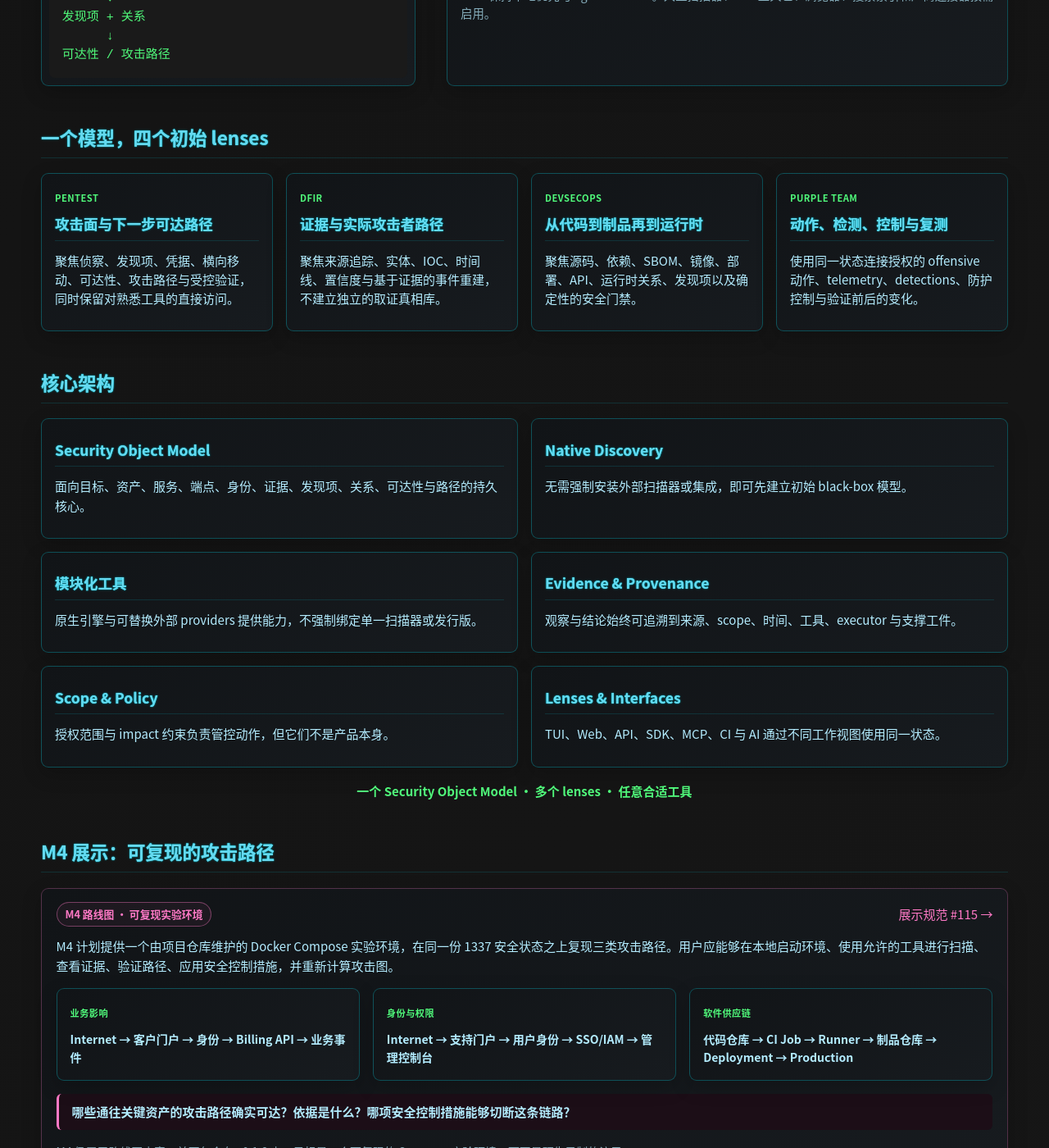
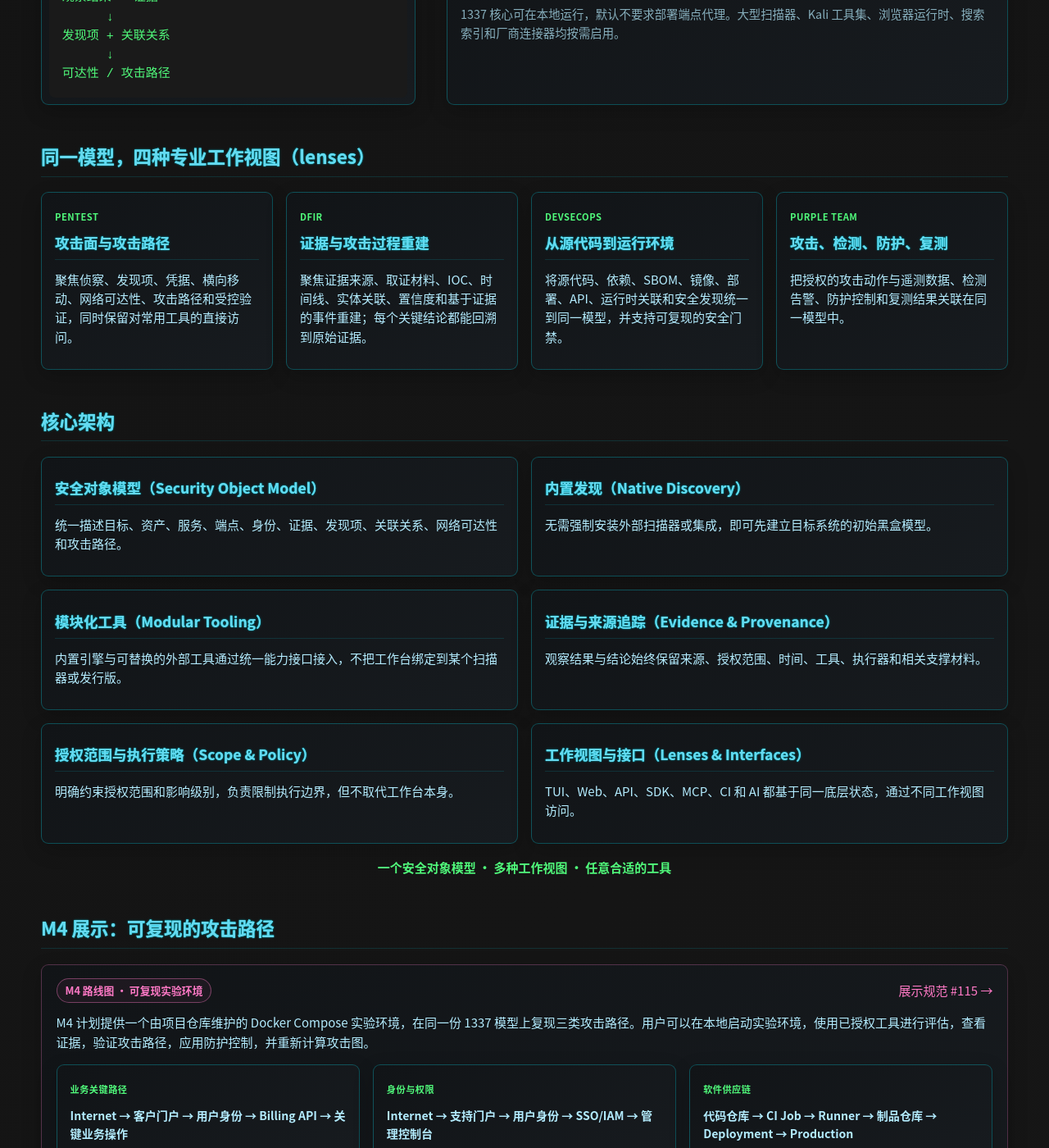
Before and after one commit to Fuzzy-Technologies/1337, a Jekyll site: the page built from zh-cn/index.md, in a window 1280 px wide and 1400 px high, scrolled down 930 px. Shown: the whole window at 82% size. Built offline with Jekyll 4.4.1, drawn with Linux system fonts in a browser that asks for light colours; Markdown is read by kramdown in place of the engine named in the settings; some of the changed text lies outside the part shown.

Commit message:
docs(site): rewrite Simplified Chinese copy for security practitioners

```diff
--- a/zh-cn/index.md
+++ b/zh-cn/index.md
@@ -2,7 +2,7 @@
 layout: default
 lang: zh-CN
 title: 1337 Security Workbench
-description: Fuzzy Technologies 的 1337 Security Workbench —— 本地优先的开放式网络安全工作台，围绕实时安全对象模型与模块化安全工具构建。
+description: Fuzzy Technologies 的 1337 Security Workbench——面向渗透测试、安全调查与安全工程分析的本地优先工作台，以动态安全对象模型（Security Object Model）和可插拔安全工具为核心。
 keywords: 1337 Security Workbench, 网络安全, 安全工作台, AI 安全, 网络安全 AI 智能体, 渗透测试, 安全自动化, 攻击图, 攻击路径, 可达性分析, 证据来源追踪, Fuzzy Technologies
 ---
 
@@ -20,95 +20,95 @@ keywords: 1337 Security Workbench, 网络安全, 安全工作台, AI 安全, 网
 
 <section class="hero hero-grid">
 <div class="hero-primary">
-<p class="eyebrow">开放式网络安全工作台 · 实时安全对象模型 · 模块化安全工具</p>
-<p class="hero-hook">发现系统。<br><strong>在工作过程中持续构建模型</strong></p>
-<span class="status">早期 pre-alpha · Apache-2.0 Community core · v0.1.8</span>
+<p class="eyebrow">开放式安全工作台 · 动态安全对象模型 · 可插拔安全工具</p>
+<p class="hero-hook">分析目标系统。<br><strong>模型随工作过程持续更新</strong></p>
+<span class="status">早期 pre-alpha · Apache-2.0 · v0.1.8</span>
 </div>
 
 <div class="hero-secondary">
-<p>面向实践型安全工作的快速、本地优先工作台。原生发现先建立初始模型；内置与可插拔工具随后用证据、发现项、关系、可达性和攻击路径持续丰富同一状态。</p>
-<blockquote class="hero-quote"><strong>模型负责推理。1337 保存状态、管控执行并保存证据</strong></blockquote>
+<p>1337 是一套快速、本地优先的安全工作台，面向渗透测试、安全调查和工程化安全分析。内置扫描与发现能力先建立目标系统的初始模型，随后由内置工具和外部工具持续补充观察结果、证据、发现项、关联关系、网络可达性和攻击路径。</p>
+<blockquote class="hero-quote"><strong>模型负责推理；1337 负责保存状态、约束执行并留存证据</strong></blockquote>
 <div class="links hero-actions">
 <a href="https://github.com/Fuzzy-Technologies/1337">GitHub</a>
-<a href="https://github.com/Fuzzy-Technologies/1337/releases/tag/v0.1.8">Pre-release v0.1.8</a>
-<a href="https://github.com/Fuzzy-Technologies/1337/milestones">路线图</a>
+<a href="https://github.com/Fuzzy-Technologies/1337/releases/tag/v0.1.8">预发布版 v0.1.8</a>
+<a href="https://github.com/Fuzzy-Technologies/1337/milestones">开发路线图</a>
 </div>
 </div>
 </section>
 
 <section class="content-section">
-<h2>一个实时模型，而不是一堆孤立输出</h2>
+<h2>一个动态模型，而不是一堆互不关联的扫描结果</h2>
 <div class="grid problem-grid">
 <section class="card">
-<span class="card-label">原生发现</span>
-<h3>无需先安装大型外部工具即可开始建模</h3>
-<p>1337 先发现基础目标、主机、服务、端点、技术与关系，再随着更多传感器接入不断扩展模型。</p>
+<span class="card-label">内置扫描与发现</span>
+<h3>无需依赖外部扫描器也能先建立基础模型</h3>
+<p>1337 可先发现目标、主机、服务、端点、技术栈及其关联关系；接入更多工具和数据源后，再持续补充和校验模型。</p>
 </section>
 
 <section class="card">
-<span class="card-label">共享状态</span>
-<h3>所有传感器丰富同一个模型</h3>
-<p>Nmap、Nuclei、浏览器、Kali 工具包、导入工件与厂商集成都贡献可追溯观察，而不是形成彼此割裂的结果孤岛。</p>
+<span class="card-label">统一状态</span>
+<h3>所有工具都补充同一份模型</h3>
+<p>Nmap、Nuclei、浏览器、Kali 工具集、导入的取证材料和外部系统都向同一模型写入可追溯的观察结果，而不是各自留下孤立报告。</p>
 </section>
 
 <section class="card">
-<span class="card-label">实时 Workbench</span>
-<h3>长时间任务不会阻塞操作人员</h3>
-<p>左侧执行命令，右侧按当前 lens 增量更新相关模型切片：对象、证据、发现项、路径或时间线。</p>
+<span class="card-label">实时工作台</span>
+<h3>耗时任务不阻塞操作</h3>
+<p>左侧执行命令，右侧实时更新当前工作视图中的对象、证据、发现项、攻击路径或时间线。</p>
 </section>
 </div>
 </section>
 
 <section class="content-section">
-<h2>从发现到持久的 Security Object Model</h2>
+<h2>从初始扫描到安全对象模型（Security Object Model）</h2>
 <div class="workbench-grid">
-<div class="flow-panel" aria-label="1337 证据流">
-<pre><code>原生发现
+<div class="flow-panel" aria-label="1337 数据流">
+<pre><code>内置扫描器
       ↓
-安全对象
+   安全对象
       ↑
-工具 / 传感器
+工具 / 数据源
       ↓
-观察 + 证据
+观察结果 + 证据
       ↓
-发现项 + 关系
+发现项 + 关联关系
       ↓
 可达性 / 攻击路径</code></pre>
 </div>
 
 <div class="workbench-copy">
-<p class="section-hook"><strong>原生发现建立模型，专业工具继续丰富它</strong></p>
-<p>工具能力是一等公民：原生能力、熟悉的外部 CLI、浏览器、负载引擎、厂商扫描器和未来集成都向同一个 workspace 提供数据。</p>
-<p class="workbench-note">Core 保持本地优先与 agentless-first。大型扫描器、Kali 工具包、浏览器、搜索索引和厂商连接器按需启用。</p>
+<p class="section-hook"><strong>内置扫描器建立初始模型，现有工具继续补充和验证</strong></p>
+<p>工具直接融入工作台：内置检查、常用命令行工具、浏览器、负载生成器、外部扫描器和集成都把结果汇入同一工作空间，而不是形成多套彼此割裂的数据。</p>
+<p class="workbench-note">1337 核心可在本地运行，默认不要求部署端点代理。大型扫描器、Kali 工具集、浏览器运行时、搜索索引和厂商连接器均按需启用。</p>
 </div>
 </div>
 </section>
 
 <section class="content-section">
-<h2>一个模型，四个初始 lenses</h2>
+<h2>同一模型，四种专业工作视图（lenses）</h2>
 <div class="grid">
 <section class="card">
 <span class="card-label">Pentest</span>
-<h3>攻击面与下一步可达路径</h3>
-<p>聚焦侦察、发现项、凭据、横向移动、可达性、攻击路径与受控验证，同时保留对熟悉工具的直接访问。</p>
+<h3>攻击面与攻击路径</h3>
+<p>聚焦侦察、发现项、凭据、横向移动、网络可达性、攻击路径和受控验证，同时保留对常用工具的直接访问。</p>
 </section>
 
 <section class="card">
 <span class="card-label">DFIR</span>
-<h3>证据与实际攻击者路径</h3>
-<p>聚焦来源追踪、实体、IOC、时间线、置信度与基于证据的事件重建，不建立独立的取证真相库。</p>
+<h3>证据与攻击过程重建</h3>
+<p>聚焦证据来源、取证材料、IOC、时间线、实体关联、置信度和基于证据的事件重建；每个关键结论都能回溯到原始证据。</p>
 </section>
 
 <section class="card">
 <span class="card-label">DevSecOps</span>
-<h3>从代码到制品再到运行时</h3>
-<p>聚焦源码、依赖、SBOM、镜像、部署、API、运行时关系、发现项以及确定性的安全门禁。</p>
+<h3>从源代码到运行环境</h3>
+<p>将源代码、依赖、SBOM、镜像、部署、API、运行时关联和安全发现统一到同一模型，并支持可复现的安全门禁。</p>
 </section>
 
 <section class="card">
 <span class="card-label">Purple Team</span>
-<h3>动作、检测、控制与复测</h3>
-<p>使用同一状态连接授权的 offensive 动作、telemetry、detections、防护控制与验证前后的变化。</p>
+<h3>攻击、检测、防护、复测</h3>
+<p>把授权的攻击动作与遥测数据、检测告警、防护控制和复测结果关联在同一模型中。</p>
 </section>
 </div>
 </section>
@@ -116,14 +116,14 @@ keywords: 1337 Security Workbench, 网络安全, 安全工作台, AI 安全, 网
 <section class="content-section">
 <h2>核心架构</h2>
 <div class="architecture-grid">
-<section class="architecture-card"><h3>Security Object Model</h3><p>面向目标、资产、服务、端点、身份、证据、发现项、关系、可达性与路径的持久核心。</p></section>
-<section class="architecture-card"><h3>Native Discovery</h3><p>无需强制安装外部扫描器或集成，即可先建立初始 black-box 模型。</p></section>
-<section class="architecture-card"><h3>模块化工具</h3><p>原生引擎与可替换外部 providers 提供能力，不强制绑定单一扫描器或发行版。</p></section>
-<section class="architecture-card"><h3>Evidence &amp; Provenance</h3><p>观察与结论始终可追溯到来源、scope、时间、工具、executor 与支撑工件。</p></section>
-<section class="architecture-card"><h3>Scope &amp; Policy</h3><p>授权范围与 impact 约束负责管控动作，但它们不是产品本身。</p></section>
-<section class="architecture-card"><h3>Lenses &amp; Interfaces</h3><p>TUI、Web、API、SDK、MCP、CI 与 AI 通过不同工作视图使用同一状态。</p></section>
+<section class="architecture-card"><h3>安全对象模型（Security Object Model）</h3><p>统一描述目标、资产、服务、端点、身份、证据、发现项、关联关系、网络可达性和攻击路径。</p></section>
+<section class="architecture-card"><h3>内置发现（Native Discovery）</h3><p>无需强制安装外部扫描器或集成，即可先建立目标系统的初始黑盒模型。</p></section>
+<section class="architecture-card"><h3>模块化工具（Modular Tooling）</h3><p>内置引擎与可替换的外部工具通过统一能力接口接入，不把工作台绑定到某个扫描器或发行版。</p></section>
+<section class="architecture-card"><h3>证据与来源追踪（Evidence &amp; Provenance）</h3><p>观察结果与结论始终保留来源、授权范围、时间、工具、执行器和相关支撑材料。</p></section>
+<section class="architecture-card"><h3>授权范围与执行策略（Scope &amp; Policy）</h3><p>明确约束授权范围和影响级别，负责限制执行边界，但不取代工作台本身。</p></section>
+<section class="architecture-card"><h3>工作视图与接口（Lenses &amp; Interfaces）</h3><p>TUI、Web、API、SDK、MCP、CI 和 AI 都基于同一底层状态，通过不同工作视图访问。</p></section>
 </div>
-<p class="invariant"><strong>一个 Security Object Model · 多个 lenses · 任意合适工具</strong></p>
+<p class="invariant"><strong>一个安全对象模型 · 多种工作视图 · 任意合适的工具</strong></p>
 </section>
 
 <section class="content-section">
@@ -134,12 +134,12 @@ keywords: 1337 Security Workbench, 网络安全, 安全工作台, AI 安全, 网
 <a href="https://github.com/Fuzzy-Technologies/1337/issues/115">展示规范 #115 →</a>
 </div>
 
-<p>M4 计划提供一个由项目仓库维护的 Docker Compose 实验环境，在同一份 1337 安全状态之上复现三类攻击路径。用户应能够在本地启动环境、使用允许的工具进行扫描、查看证据、验证路径、应用安全控制措施，并重新计算攻击图。</p>
+<p>M4 计划提供一个由项目仓库维护的 Docker Compose 实验环境，在同一份 1337 模型上复现三类攻击路径。用户可以在本地启动实验环境，使用已授权工具进行评估，查看证据，验证攻击路径，应用防护控制，并重新计算攻击图。</p>
 
 <div class="case-grid">
 <section class="case-card">
-<span class="card-label">业务影响</span>
-<p><strong>Internet → 客户门户 → 身份 → Billing API → 业务事件</strong></p>
+<span class="card-label">业务关键路径</span>
+<p><strong>Internet → 客户门户 → 用户身份 → Billing API → 关键业务操作</strong></p>
 </section>
 
 <section class="case-card">
@@ -153,9 +153,9 @@ keywords: 1337 Security Workbench, 网络安全, 安全工作台, AI 安全, 网
 </section>
 </div>
 
-<blockquote><strong>哪些通往关键资产的攻击路径确实可达？依据是什么？哪项安全控制措施能够切断这条链路？</strong></blockquote>
-<p class="quiet">M4 仍属于路线图内容，并不包含在 v0.1.8 中。目标是一个可复现的 Compose 实验环境，而不是预先录制的演示。</p>
-<p class="showcase-hook"><strong>启动环境 · 复现发现项 · 验证攻击路径 · 验证修复效果</strong></p>
+<blockquote><strong>哪些通往关键资产的攻击路径确实可达？哪些证据能够证明？哪项安全控制能够切断这条链路？</strong></blockquote>
+<p class="quiet">M4 仍属于路线图内容，并不包含在 v0.1.8 中。目标是可复现的 Docker Compose 实验环境，而不是预先录制的演示。</p>
+<p class="showcase-hook"><strong>启动实验环境 · 复现问题 · 验证攻击路径 · 确认修复效果</strong></p>
 </div>
 </section>
 
@@ -164,32 +164,32 @@ keywords: 1337 Security Workbench, 网络安全, 安全工作台, AI 安全, 网
 <div class="proof-grid">
 <section class="proof-card proof-now">
 <span class="card-label">v0.1.8 已提供</span>
-<h3>可复现的 pre-alpha 基础</h3>
+<h3>可运行的 pre-alpha 工程基础</h3>
 <ul>
-<li>Apache-2.0 Community core</li>
-<li>可安装的 1337 / 1337-dev bootstrap 命令</li>
-<li>Command Registry 基础</li>
-<li>项目仓库自带的隔离式合成测试环境</li>
+<li>Apache-2.0 开源核心</li>
+<li>可安装的 1337 与 1337-dev 命令</li>
+<li>命令注册机制（Command Registry）基础</li>
+<li>项目仓库自带的隔离测试环境</li>
 <li>基于 pytest 的功能测试基础</li>
-<li>公开、版本化的接口契约 (contracts) 与架构文档</li>
-<li>确定性的多平台质量门禁 (quality gates)</li>
+<li>公开、版本化的接口契约和架构文档</li>
+<li>跨平台的确定性质量检查</li>
 </ul>
 </section>
 
 <section class="proof-card">
-<span class="card-label">v0.1.8 之后的路线图</span>
-<h3>规划中的产品能力</h3>
+<span class="card-label">后续里程碑</span>
+<h3>正在开发</h3>
 <ul>
-<li>实时 split-pane terminal workbench</li>
-<li>native discovery 与最小 Security Object Model</li>
-<li>模块化 scanner/tool providers 与 Quick Scan</li>
-<li>Pentest / DFIR / DevSecOps / Purple lenses</li>
-<li>evidence、reachability 与 attack-path workflows</li>
-<li>API/SDK/MCP 与 vendor integrations</li>
+<li>实时双栏终端工作台</li>
+<li>内置发现能力与最小安全对象模型</li>
+<li>可插拔扫描器和工具，以及 Quick Scan</li>
+<li>Pentest、DFIR、DevSecOps 与 Purple Team 工作视图</li>
+<li>证据、可达性分析与攻击路径</li>
+<li>API/SDK/MCP 与厂商系统集成</li>
 </ul>
 </section>
 </div>
-<p class="section-hook">当前能力以代码、测试和公开契约为准；尚未实现的能力始终明确标注为路线图内容</p>
+<p class="section-hook">只有经过代码、测试和公开接口契约验证的能力才视为已实现；其余内容均明确标注为路线图</p>
 </section>
 
 <section class="content-section">
@@ -197,15 +197,15 @@ keywords: 1337 Security Workbench, 网络安全, 安全工作台, AI 安全, 网
 <div class="links">
 <a href="https://github.com/Fuzzy-Technologies/1337#readme">README</a>
 <a href="https://github.com/Fuzzy-Technologies/1337/blob/master/docs/VISION.md">架构愿景</a>
-<a href="https://github.com/Fuzzy-Technologies/1337/blob/master/docs/AI_AGENTS.md">AI 智能体架构</a>
-<a href="https://github.com/Fuzzy-Technologies/1337/blob/master/docs/adr/0010-live-security-object-model-modular-tooling-and-lenses.md">Live Workbench architecture</a>
+<a href="https://github.com/Fuzzy-Technologies/1337/blob/master/docs/AI_AGENTS.md">AI 智能体集成</a>
+<a href="https://github.com/Fuzzy-Technologies/1337/blob/master/docs/adr/0010-live-security-object-model-modular-tooling-and-lenses.md">ADR 0010：工作台架构</a>
 <a href="https://github.com/Fuzzy-Technologies/1337/blob/master/SECURITY.md">安全策略</a>
 </div>
 </section>
 
 <section class="content-section">
 <h2>负责任地使用</h2>
-<p>1337 用于防御性安全工程、经授权的安全评估、培训、研究、CTF / 实验环境，以及你拥有或已获得明确授权进行测试的系统。</p>
+<p>1337 用于防御性安全工程、经授权的渗透测试与调查、培训、研究、CTF / 实验环境，以及你拥有或已获得明确授权进行测试的系统。</p>
 <p>未经授权，不得使用本项目扫描、探测、利用或干扰第三方系统。</p>
 </section>
 
```
